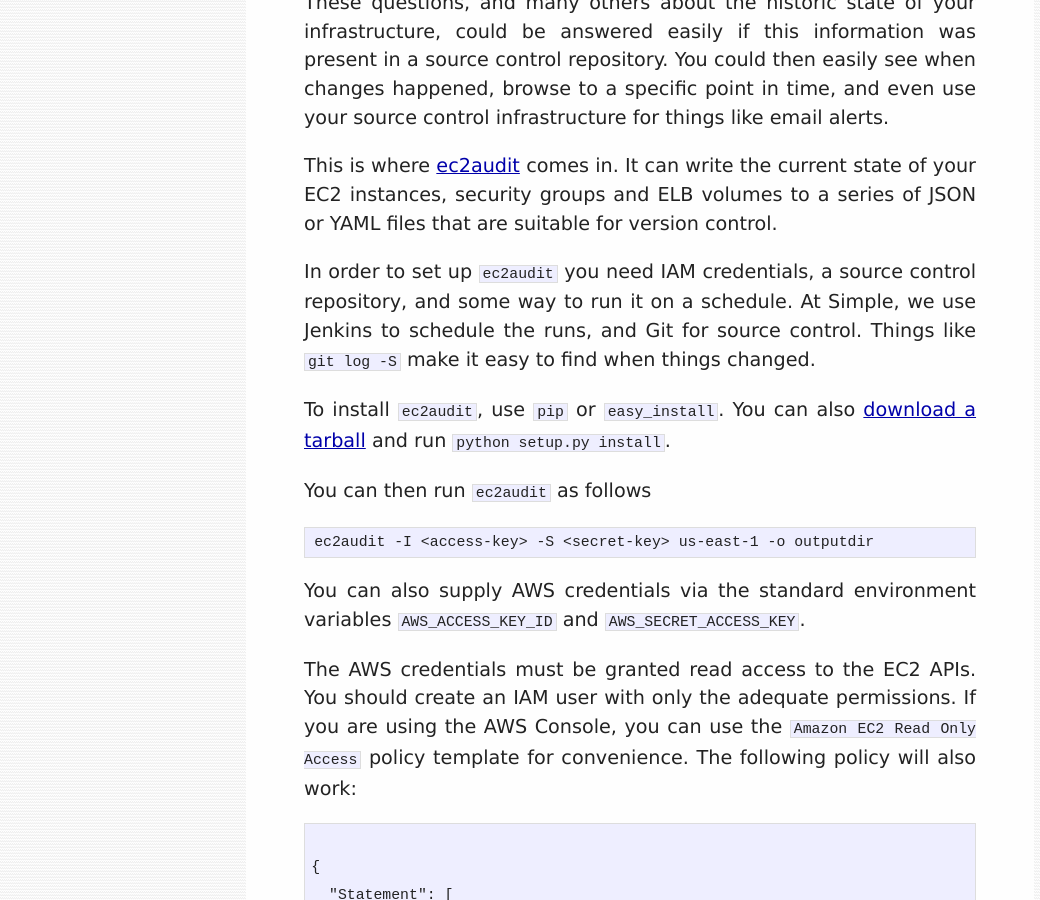
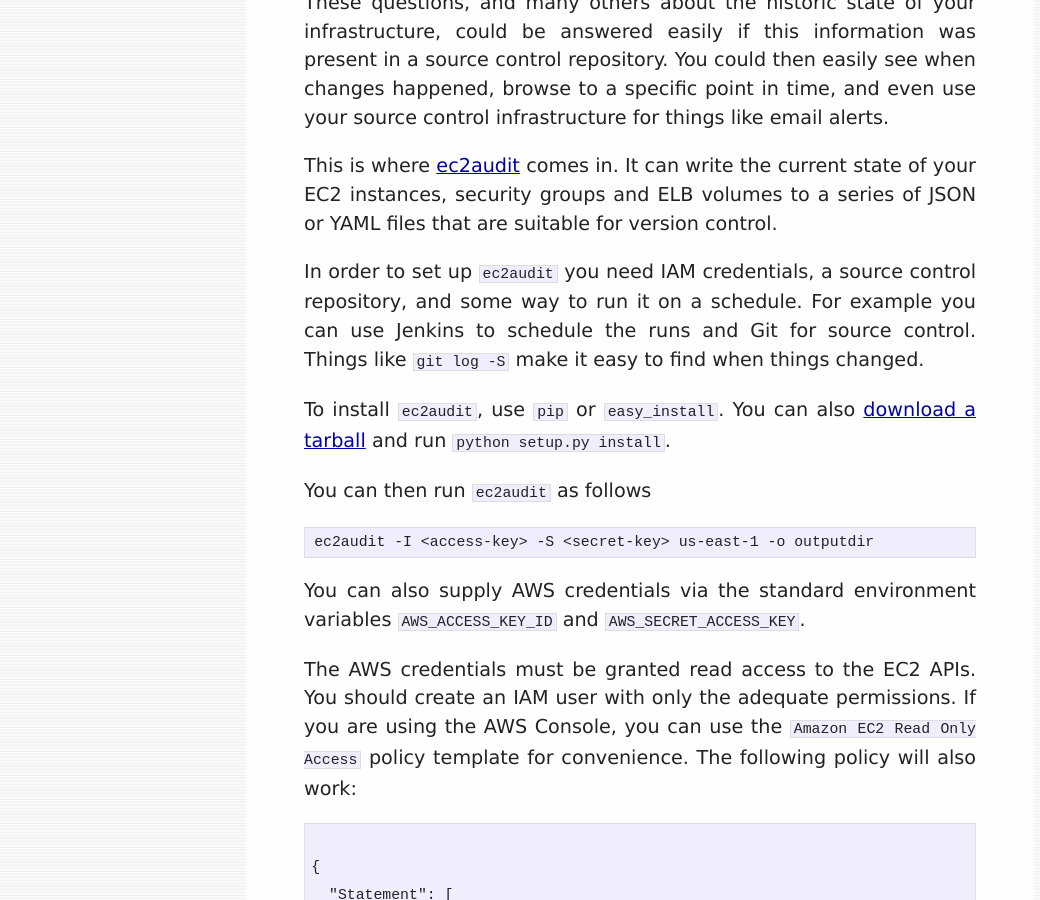
Before and after one commit to cosmin/cosmin.github.io, a Jekyll site: the page built from guides/_posts/2012-08-03-audit-ec2-infra-with-scm.md, in a window 1280 px wide and 900 px high, scrolled down 673 px. Shown: the whole window, without its empty margins (0-1040 px from the left). Built offline with Jekyll 4.4.1, drawn with Linux system fonts in a browser that asks for light colours; comment, search, counter and statistics services are not loaded.

Commit message:
update project URLs

```diff
--- a/guides/_posts/2012-08-03-audit-ec2-infra-with-scm.md
+++ b/guides/_posts/2012-08-03-audit-ec2-infra-with-scm.md
@@ -13,9 +13,9 @@
 
 These questions, and many others about the historic state of your infrastructure, could be answered easily if this information was present in a source control repository. You could then easily see when changes happened, browse to a specific point in time, and even use your source control infrastructure for things like email alerts.
 
-This is where [ec2audit](https://github.com/SimpleFinance/ec2audit) comes in. It can write the current state of your EC2 instances, security groups and ELB volumes to a series of JSON or YAML files that are suitable for version control.
+This is where [ec2audit](https://github.com/RisingOak/ec2audit) comes in. It can write the current state of your EC2 instances, security groups and ELB volumes to a series of JSON or YAML files that are suitable for version control.
 
-In order to set up `ec2audit` you need IAM credentials, a source control repository, and some way to run it on a schedule. At Simple, we use Jenkins to schedule the runs, and Git for source control. Things like `git log -S` make it easy to find when things changed.
+In order to set up `ec2audit` you need IAM credentials, a source control repository, and some way to run it on a schedule. For example you can use Jenkins to schedule the runs and Git for source control. Things like `git log -S` make it easy to find when things changed.
 
 To install `ec2audit`, use `pip` or `easy_install`. You can also [download a tarball](http://pypi.python.org/pypi/ec2audit) and run `python setup.py install`.
 
```
Also changed, not shown: index.html (+4 -4 lines).
